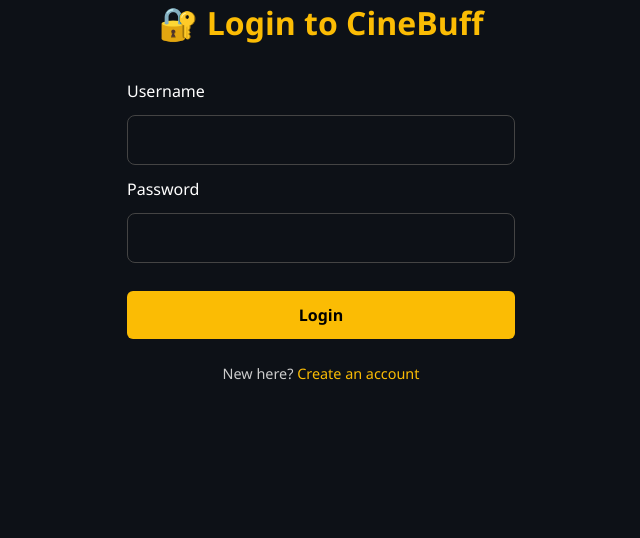
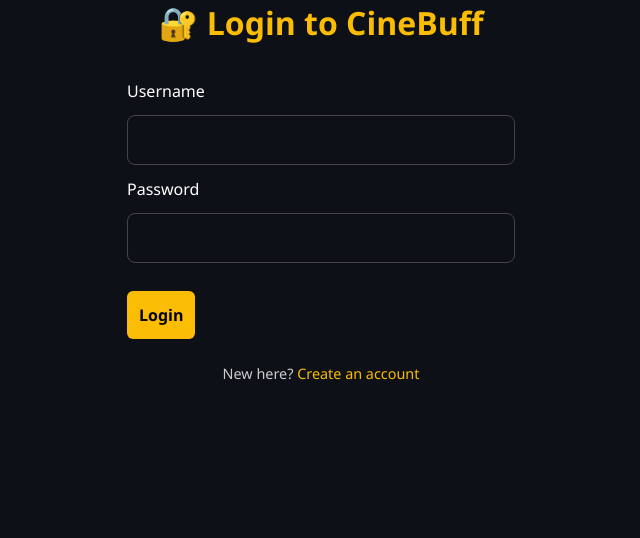
Before and after one commit to lilyjelleycat/Agile_web_project_group40, a Flask app: page /login in a window 1280 px wide. Shown: the part 256-794 px from the top of the page, without its empty margins (319-959 px from the left). Run offline with Flask 3, Linux system fonts and the light colour scheme.

Commit message:
changed styling

```diff
--- a/app/static/styles.css
+++ b/app/static/styles.css
@@ -33,9 +33,9 @@ nav {
     max-width: 600px;
     margin: 60px auto;
     padding: 30px;
-    background-color: #161b22;
+    background-color: #0d1117;
     border-radius: 12px;
-    box-shadow: 0 0 30px rgba(255, 255, 255, 0.05);
+    box-shadow:none;
 }
 
 /* === Form Elements === */
@@ -78,7 +78,7 @@ button,
     border-radius: 6px;
     cursor: pointer;
     transition: background-color 0.3s, color 0.3s;
-    width: 100%;
+    width: auto;
 }
 
 button:hover,
@@ -383,7 +383,7 @@ canvas {
     font-size: 1rem;
     padding: 12px;
     border-radius: 6px;
-    width: 100%;
+    width: auto%;
     margin-top: 1rem;
     cursor: pointer;
     transition: background-color 0.3s;
```
